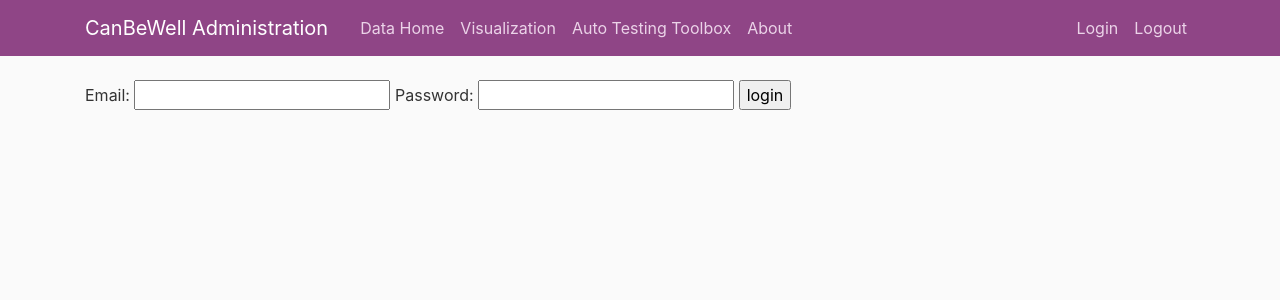
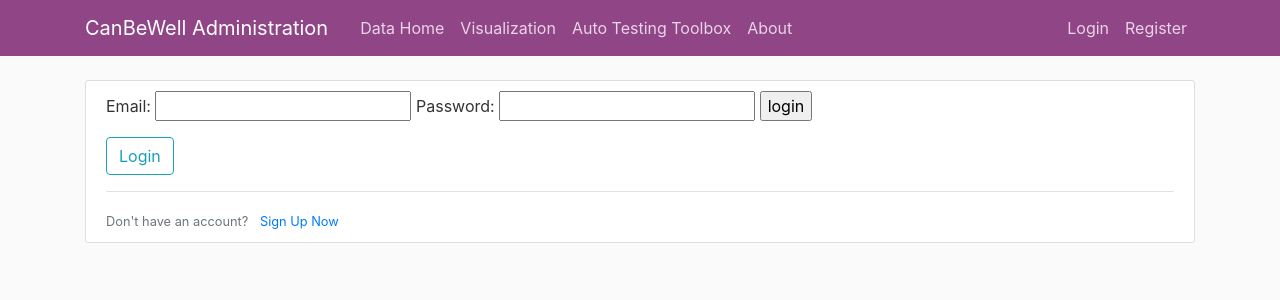
Before and after one commit to uoForms/Admin-CANBeWell, a Django app: page /login/ in a window 1280 px wide. Shown: the top 300 px of the page. Run offline with Django 3.2, Linux system fonts and the light colour scheme; some libraries are stand-ins or nearby versions.

Commit message:
update navbar buttons, changes to login/logout

```diff
--- a/analysis/templates/analysis/base.html
+++ b/analysis/templates/analysis/base.html
@@ -36,8 +36,13 @@
                 </div>
                 <!-- Navbar Right Side -->
                 <div class="navbar-nav">
+                  {% if validation %}
+                    <a class="nav-item nav-link" href="#">Profile</a>
+                    <a class="nav-item nav-link" href="{% url 'firebase-logout' %}">Logout</a>
+                  {% else %}
                     <a class="nav-item nav-link" href="{% url 'firebase-login' %}">Login</a>
-                    <a class="nav-item nav-link" href="{% url 'firebase-logout' %}">Logout</a>
+                    <a class="nav-item nav-link" href="{% url 'register' %}">Register</a>
+                  {% endif %}
                 </div>
               </div>
             </div>
--- a/analysis/templates/analysis/login.html
+++ b/analysis/templates/analysis/login.html
@@ -1 +1 @@
-<p>old login</p>>
+<p>old login</p>
--- a/mysite/settings.py
+++ b/mysite/settings.py
@@ -33,6 +33,7 @@ ALLOWED_HOSTS = []
 INSTALLED_APPS = [
     'users.apps.UsersConfig',
     'analysis.apps.AnalysisConfig',
+    'crispy_forms',
     'django.contrib.admin',
     'django.contrib.auth',
     'django.contrib.contenttypes',
--- a/mysite/urls.py
+++ b/mysite/urls.py
@@ -24,5 +24,6 @@ urlpatterns = [
     path('admin/', admin.site.urls),
     path('login/', user_views.login, name='firebase-login'),
     path('logout/', user_views.logout, name='firebase-logout'),
+    path('register/', user_views.register, name='register'),
     path('analysis/', include('analysis.urls')),
 ]
--- a/users/templates/users/login.html
+++ b/users/templates/users/login.html
@@ -1,13 +1,28 @@
 {% extends "analysis/base.html" %}
-{% load static %}
+{% load crispy_forms_tags %}
 {% block content %}
-    <form action="{% url 'analysis-home' %}" method="post">
+    <div class="content-section">
+        <form method="POST" action="{% url 'analysis-home' %}">
             {% csrf_token %}
+            <fieldset class="form-group">
+                <!-- <legend class="border-bottom mb-4">Log In</legend>
+                <input type="email" name="email" type="email" placeholder="Email">
+                <input type="password" name="password" type="password" placeholder="Password">             -->
                 <input type="hidden" name="name" value="login_form">
                 Email:
                 <input type="email" name="email">
                 Password:
                 <input type="password" name="password">
                 <input type="submit" value="login">
+            </fieldset>
+            <div class="form-group">
+                <button class="btn btn-outline-info" type="submit">Login</button>
+            </div>
         </form>
+        <div class="border-top pt-3">
+            <small class="text-muted">
+                Don't have an account? <a href="{% url 'register' %}" class="ml-2">Sign Up Now</a>
+            </small>
+        </div>
+    </div>
 {% endblock content %}
--- a/users/views.py
+++ b/users/views.py
@@ -1,4 +1,5 @@
 from django.shortcuts import render
+from django.contrib.auth.forms import UserCreationForm
 
 # Create your views here.
 
@@ -7,3 +8,7 @@ def login(request):
 
 def logout(request):
     return render(request, 'users/logout.html')
+
+def register(request):
+    form = UserCreationForm()
+    return render(request, 'users/register.html', {'form': form})
```
Also changed, not shown: users/templates/users/register.html (added, +21 -0 lines). Lines whose indentation alone changed are shown as unchanged.
